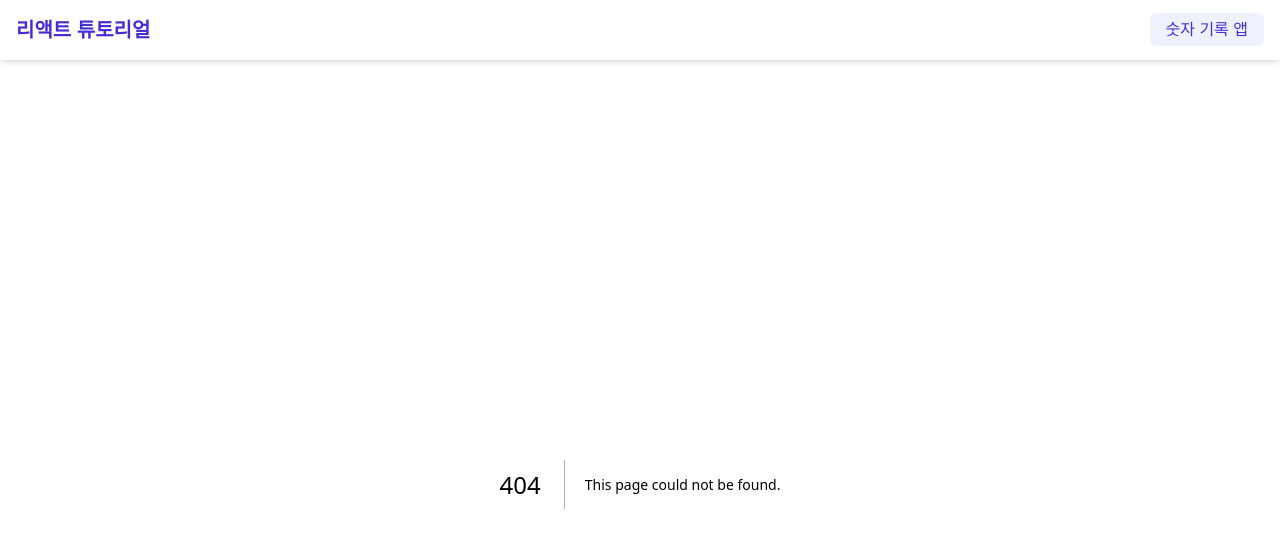
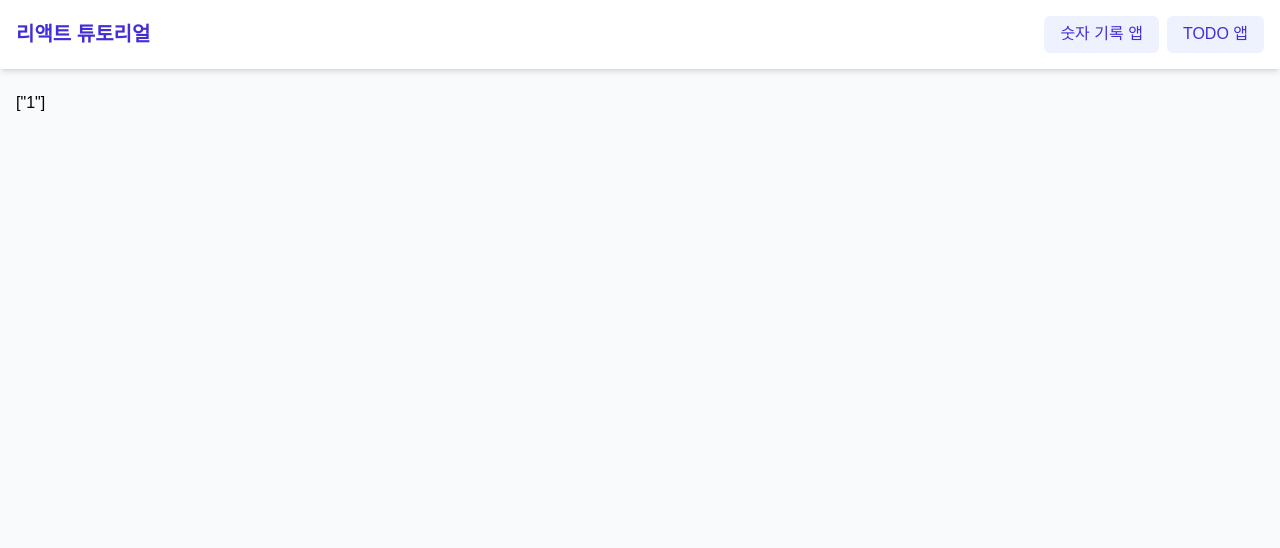
Before and after one commit to SangWon7242/react_tutorial_25_06_07, a Next.js app: page /todo in a window 1280 px wide. Before the commit this address had no page. Shown: the top 548 px of the page. Built offline with nearby package versions, Linux system fonts and the light colour scheme; a web font is replaced by a local one.

Commit message:
5초 마다 할 일 추가

```diff
--- a/src/app/layout.tsx
+++ b/src/app/layout.tsx
@@ -19,12 +19,18 @@ const Header = () => {
             리액트 튜토리얼
           </Link>
         </div>
-        <nav className="menu-list">
+        <nav className="menu-list flex gap-2">
           <Link
             href="/numberRecord"
             className="px-4 py-2 rounded-md bg-indigo-50 text-indigo-700 hover:bg-indigo-100 transition-colors duration-200 font-medium"
           >
             숫자 기록 앱
+          </Link>
+          <Link
+            href="/todo"
+            className="px-4 py-2 rounded-md bg-indigo-50 text-indigo-700 hover:bg-indigo-100 transition-colors duration-200 font-medium"
+          >
+            TODO 앱
           </Link>
         </nav>
       </div>
--- /dev/null
+++ b/src/app/todo/page.tsx
@@ -0,0 +1,17 @@
+"use client";
+
+import { useState } from "react";
+
+export default function Todo() {
+  const [todos, setTodos] = useState<string[]>([]);
+
+  setTimeout(() => {
+    setTodos([...todos, todos.length + 1 + ""]);
+  }, 5000);
+
+  return (
+    <>
+      <div>{JSON.stringify(todos)}</div>
+    </>
+  );
+}
```
